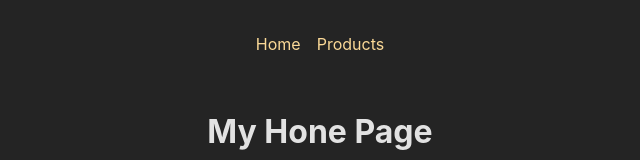
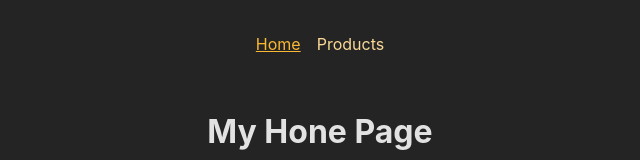
Before and after one commit to yoseftutian/Learning-React-router, a React (Create React App) app: page / in a window 1280 px wide. Shown: the top 160 px of the page, without its empty margins (320-960 px from the left). Built offline with nearby package versions, Linux system fonts and the light colour scheme.

Commit message:
use NavLink

```diff
--- a/src/components/MainNavigation.js
+++ b/src/components/MainNavigation.js
@@ -1,4 +1,4 @@
-import { Link } from "react-router-dom";
+import { NavLink } from "react-router-dom";
 import classes from "./MainNavigation.module.css";
 export default function MainNavigation() {
   return (
@@ -6,10 +6,25 @@
       <nav>
         <ul className={classes.list}>
           <li>
-            <Link to="/">Home</Link>
+            <NavLink
+              to="/"
+              className={({ isActive }) =>
+                isActive ? classes.active : undefined
+              }
+              end
+            >
+              Home
+            </NavLink>
           </li>
           <li>
-            <Link to="/products">Products</Link>
+            <NavLink
+              to="/products"
+              className={({ isActive }) =>
+                isActive ? classes.active : undefined
+              }
+            >
+              Products
+            </NavLink>
           </li>
         </ul>
       </nav>
```
